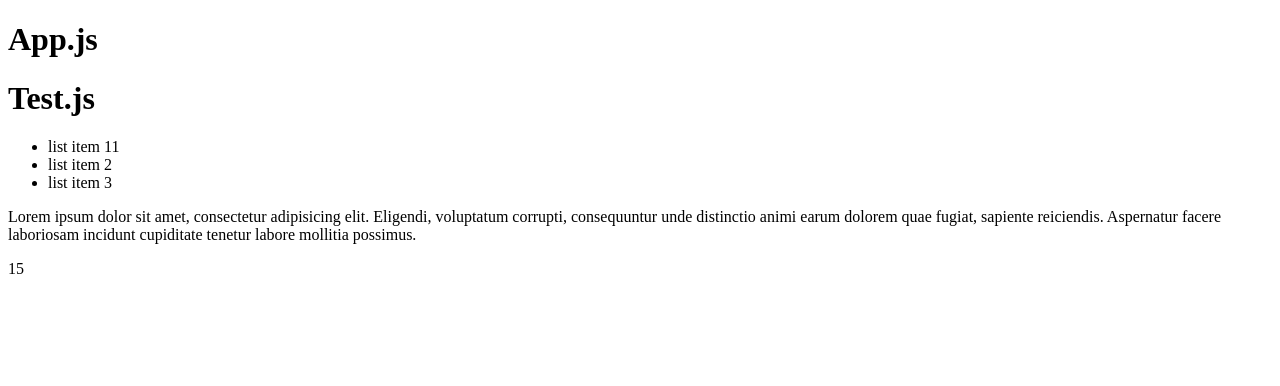
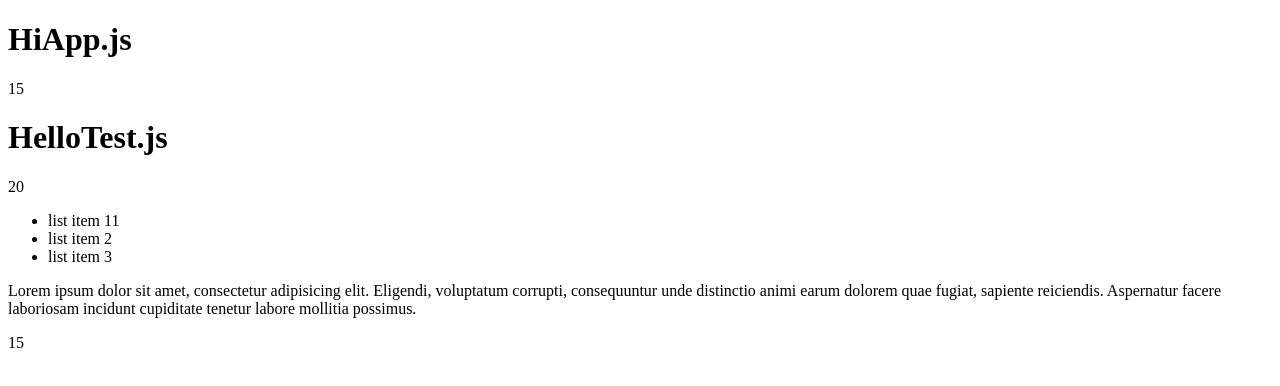
Before and after one commit to Denis-L99/React_project, a React (Create React App) app: page / in a window 1280 px wide. Shown: the top 386 px of the page. Built offline with nearby package versions, Linux system fonts and the light colour scheme.

Commit message:
test commit

```diff
--- a/src/App.tsx
+++ b/src/App.tsx
@@ -17,12 +17,23 @@
 type TitleProps = {
   title: string
   text?: string
+  num: number
 }
 
-const Title = (props: TitleProps) => <h1>
+const Title = (props: TitleProps) => {
+  console.log(props)
+  return (
+    <>
+    <h1>
     {props.text}
     {props.title}
    </h1>
+   <div>
+      {props.num}
+   </div>
+   </>
+  )
+}
 
 const List = () => {
   let a = 10
@@ -39,12 +50,14 @@
 }
 
 function App() {
-    return <div className="App">
-      <Title title="App.js" />
-      <Title title="Test.js" />
+    return (
+    <div className="App">
+      <Title title="App.js" text="Hi" num={15} />
+      <Title title="Test.js" text="Hello" num={20} />
        <List/>
         {10 + 5}
         </div>
+           )
 }
 
 export default App
```
